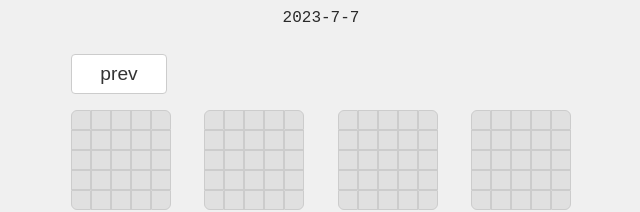
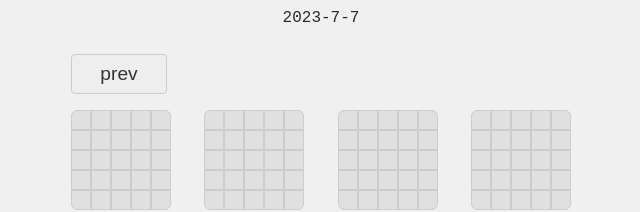
Before and after one commit to NWYLZW/25h, a React (Vite) app: page / in a window 1280 px wide. In both pictures the pointer is over the button "prev". Shown: the part 609-821 px from the top of the page, without its empty margins (319-959 px from the left). Built offline with nearby package versions, Linux system fonts and the light colour scheme.

Commit message:
Better button style

```diff
--- a/src/App.scss
+++ b/src/App.scss
@@ -33,4 +33,8 @@ button {
   cursor: pointer;
   font-size: 1.2rem;
   user-select: none;
+  transition: .3s;
+  &:hover {
+    background-color: #eee;
+  }
 }
```
